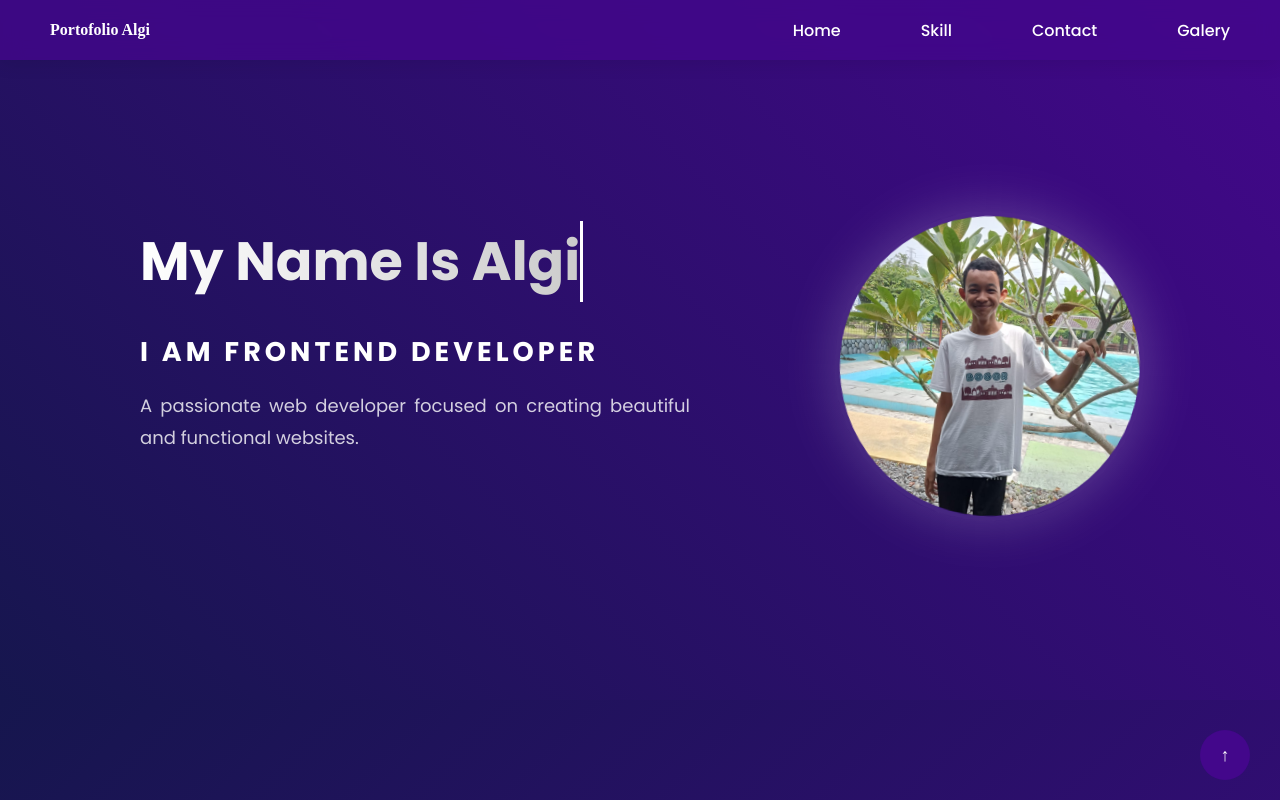
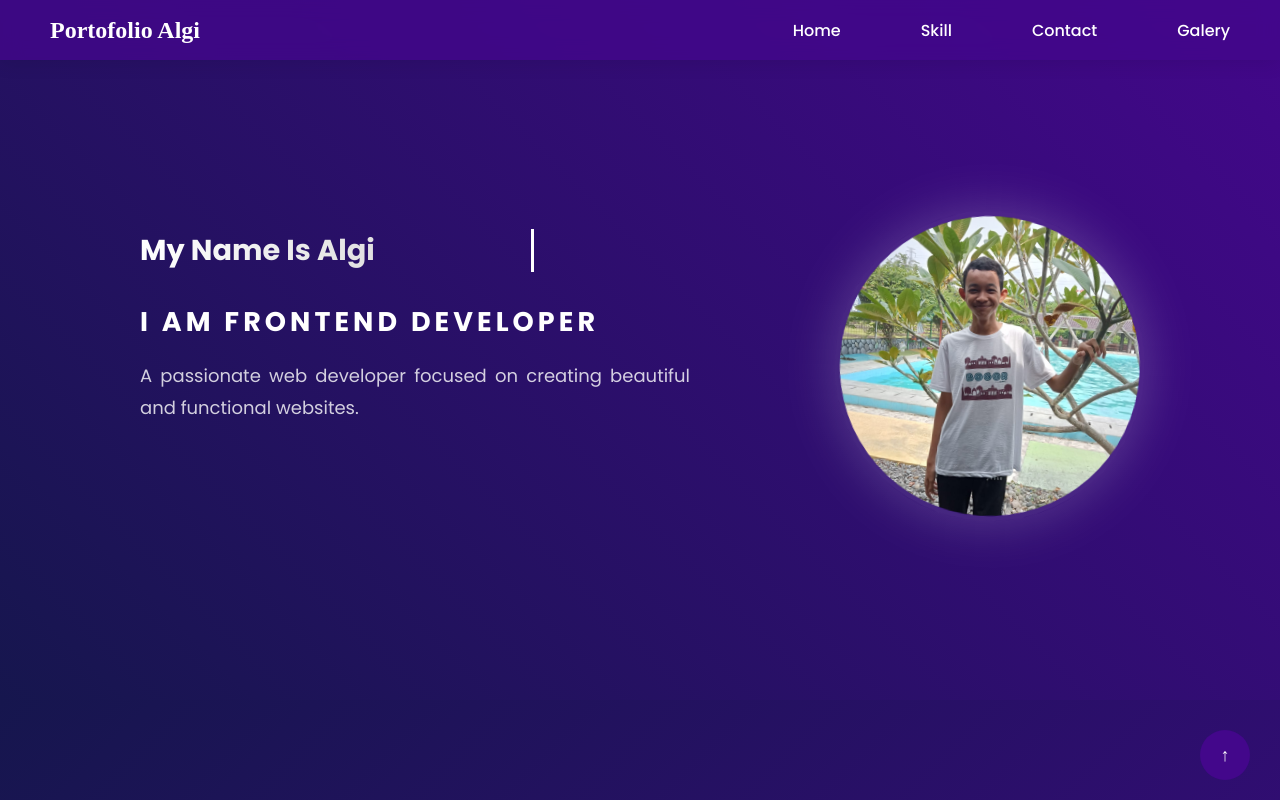
Before and after one commit to algiuu/Portofolio-Algi, a plain HTML site: page index.html in a window 1280 px wide. Shown: the top 800 px of the page. Drawn offline with Linux system fonts and the light colour scheme; a web font is replaced by a local one.

Commit message:
oprek responsifitas

```diff
--- a/index.html
+++ b/index.html
@@ -25,7 +25,7 @@
 <body>
     <!-- navigasi -->
    <nav>
-    <h1 style="font-size: medium;">Portofolio Algi</h1>
+    <h1>Portofolio Algi</h1>
     <!-- hamburger menu -->
     <div class="hamburger">
         <span class="bar"></span>
@@ -45,7 +45,7 @@
         <div class="content-wrapper">
             <!-- konten teks -->
             <div class="main-content">
-                <h1>My Name Is Algi</h1>
+                <h1 style="font-size: 160%;">My Name Is Algi</h1>
                 <h2 class="typewriter">I AM FRONTEND DEVELOPER</h2>
                 <p>A passionate web developer focused on creating beautiful and functional websites.</p>
             </div>
--- a/style.css
+++ b/style.css
@@ -171,7 +171,7 @@ Gaya untuk heading konten utama (h1) untuk membuat efek mengetik dengan kursor y
         width: 0; /* Mulai dengan lebar 0 */
     }
     100% {
-        width: 80%; /* Akhiri dengan lebar 80%, sesuaikan berdasarkan lebar teks */
+        width: 71%; /* Akhiri dengan lebar 80%, sesuaikan berdasarkan lebar teks */
     }
 }
 
```
